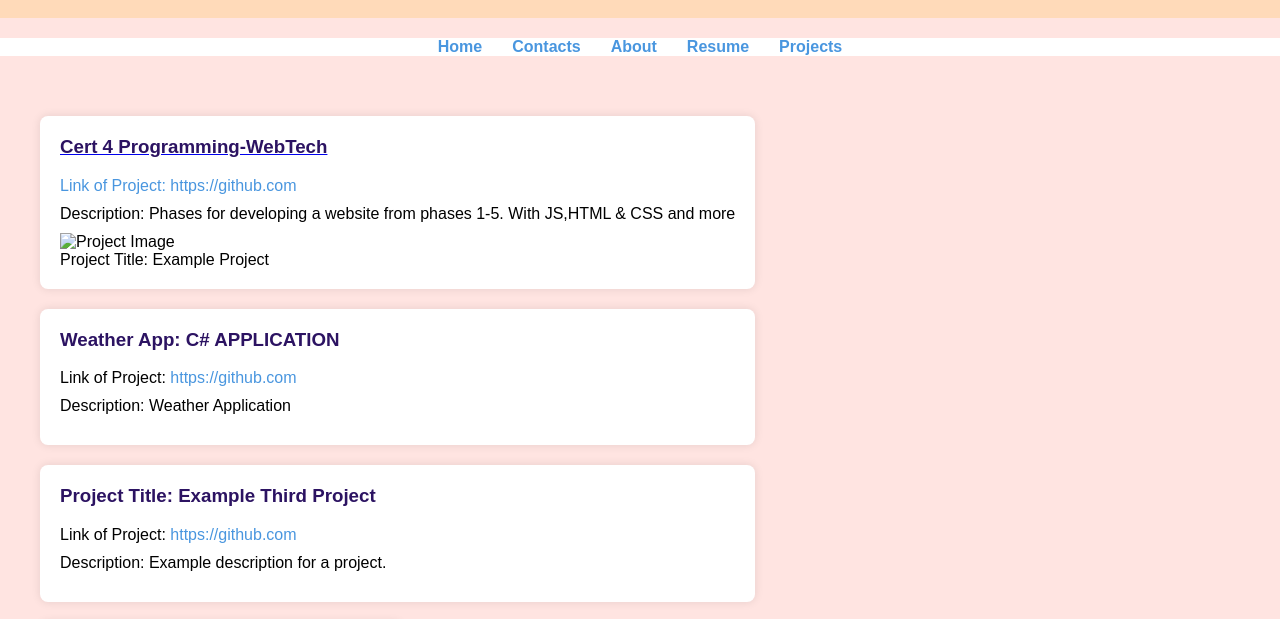
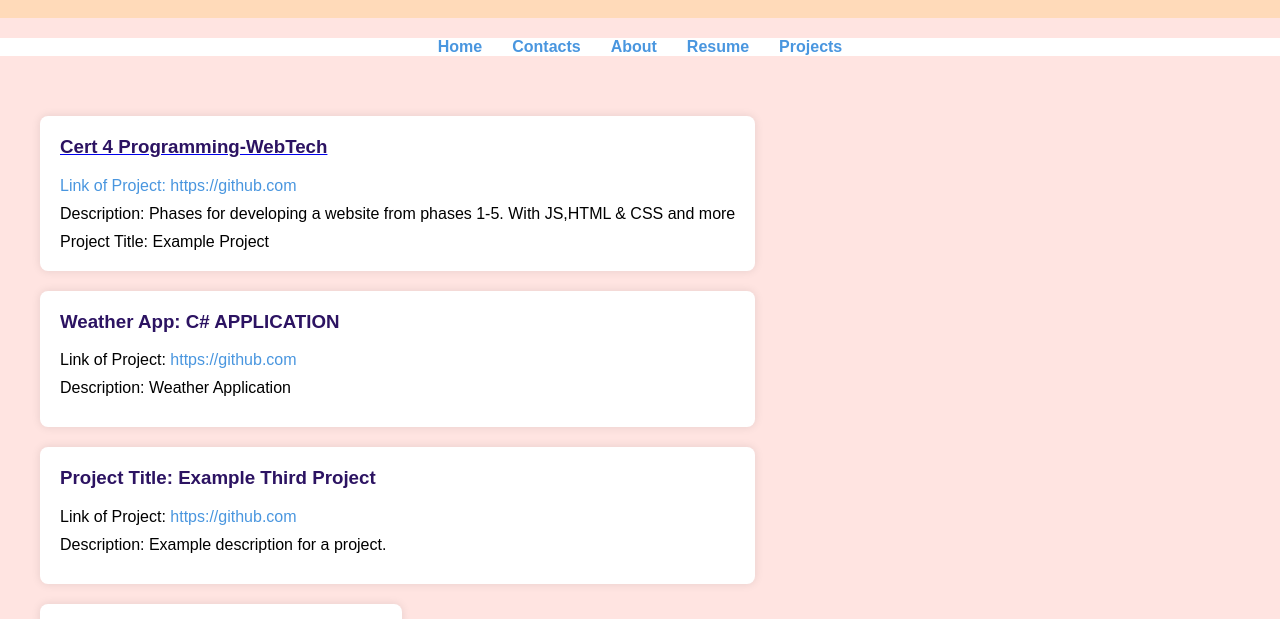
Before and after one commit to w3ngm0/C4Prog-WT-PROJ, a plain HTML site: page projects.html in a window 1280 px wide. Shown: the part 148-767 px from the top of the page. Drawn offline with Linux system fonts and the light colour scheme.

Commit message:
feat: updating projects file

```diff
--- a/projects.html
+++ b/projects.html
@@ -39,7 +39,6 @@
                         <p>Link of Project: <a href="https://github.com/w3ngm0/C4Prog-WT-24S1-Portfolio-KW.git">https://github.com</a></p>
                     </a>
                         <p>Description: Phases for developing a website from phases 1-5. With JS,HTML & CSS and more</p>
-                        <img src="assets/img/" alt="Project Image">
                         <div class="card-text">Project Title: Example Project</div>
                 </section>
                 <section class="project">
```
